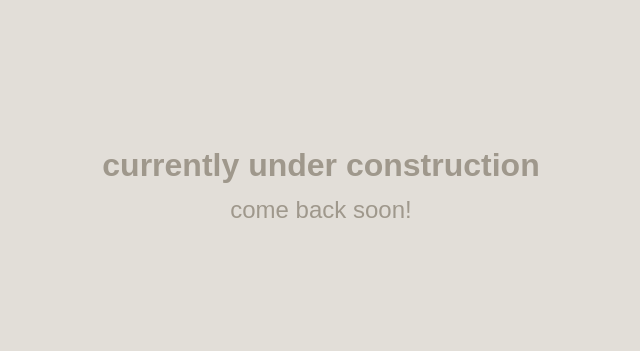
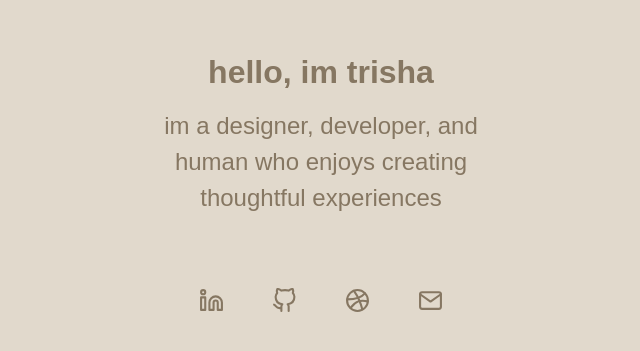
Before and after one commit to trishaprile/trishaprile.github.io, a React (Create React App) app: page / in a window 1280 px wide. Shown: the part 205-556 px from the top of the page, without its empty margins (319-959 px from the left). Built offline with nearby package versions, Linux system fonts and the light colour scheme; a web font is replaced by a local one.

Commit message:
version 2

```diff
--- a/src/App.js
+++ b/src/App.js
@@ -1,12 +1,28 @@
 import React from 'react';
 import './App.scss';
+
+import Fade from 'react-reveal/Fade';
+import { FiLinkedin } from "react-icons/fi";
+import { FiGithub } from "react-icons/fi";
+import { FiDribbble } from "react-icons/fi";
+import { FiMail } from "react-icons/fi";
 
 const App = () => {
   return (
     <div className="App">
       <div className="info">
-        <h1>currently under construction</h1>
-        <p>come back soon!</p>
+        <Fade>
+          <h1>hello, im trisha</h1>
+          <p>im a designer, developer, and human who enjoys creating thoughtful experiences</p>
+        </Fade>
+        <div className="socials">
+          <Fade bottom cascade>
+            <a href="https://www.linkedin.com/in/trishaprile/" target="_blank" rel="noreferrer"><FiLinkedin className="icon"/></a>
+            <a href="https://www.github.com/trishaprile/" target="_blank" rel="noreferrer"><FiGithub className="icon"/></a>
+            <a href="https://dribbble.com/trishaprile/" target="_blank" rel="noreferrer"><FiDribbble className="icon"/></a>
+            <a href="mailto:trishaprilee@gmail.com"><FiMail className="icon" /></a>
+          </Fade>
+        </div>
       </div>
     </div>
   );
--- a/src/App.scss
+++ b/src/App.scss
@@ -1,7 +1,7 @@
 .App {
   font-family: 'Gaegu', sans-serif;
-  background-color: #E2DED8;
-  color: #9F988C;
+  background-color: #E1D9CC;
+  color: #867762;
   width: 100vw;
   height: 100vh;
   display: grid;
@@ -11,14 +11,44 @@
     text-align: center;
     margin: 1rem;
     user-select: none;
+    width: 30vw;
 
     h1 {
       font-weight: bold;
       font-size: 32px;
+      margin-bottom: 1rem;
     }
 
     p {
       font-size: 24px;
+      margin-bottom: 3rem;
+    }
+
+    .socials {
+
+      .icon {
+        margin: 1.5rem;
+        height: 25px;
+        width: auto;
+        color: #867762;
+        &:hover {
+            transform: translateY(2px) !important;
+        }
+      }
     }
   }
 }
+
+@media screen and (max-width: 800px) {
+  .App {
+    .info {
+      width: 90vw;
+
+      .socials {
+        .icon {
+          margin: 1rem;
+        }
+      }
+    }
+  }
+}
```
